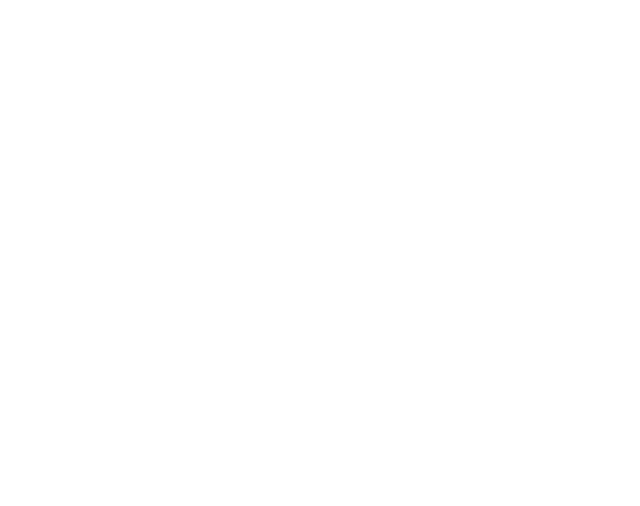
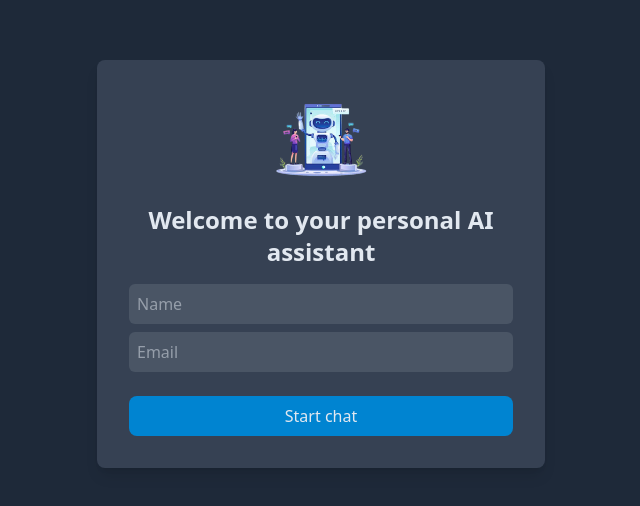
Before and after one commit to DenisTagaev/ai_chat, a Vue app in the folder ui/: page / in a window 1280 px wide. Shown: the part 136-642 px from the top of the page, without its empty margins (319-959 px from the left). Built offline with nearby package versions, Linux system fonts and the light colour scheme.

Commit message:
Home view update

```diff
--- a/ui/src/views/HomeView.vue
+++ b/ui/src/views/HomeView.vue
@@ -1,3 +1,113 @@
-<script setup lang="ts"></script>
+<script setup lang="ts">
+    import { ref, type Ref } from 'vue';
+    import chatImage from '../assets/pngtree-chatbot-messenger-concept-design-man-and-woman-chatting-using-chatbots-assistant-png-image_3829211-removebg-preview.png';
 
-<template></template>
+   const name: Ref<string, string> = ref('');
+   const email: Ref<string, string> = ref('');
+   const loading: Ref<boolean, boolean> = ref(false);
+   const error: Ref<string, string> = ref('');
+
+   function validateUserInput(name: string, email: string): string | null {
+    const trimmedName: string = name.trim();
+    const trimmedEmail: string = email.trim();
+
+    if (!trimmedName && !trimmedEmail) {
+        return "Name and email are required.";
+    }
+
+    if (!trimmedName) {
+        return "Name is required.";
+    }
+
+    if (!trimmedEmail) {
+        return "Email is required.";
+    }
+
+    if (!/^[^\s@]+@[^\s@]+\.[^\s@]+$/.test(trimmedEmail)) {
+        return "Please enter a valid email address.";
+    }
+
+    return null;
+    }
+    const createUser = async () => {
+        error.value = "";
+
+        const validationError: string | null = validateUserInput(name.value, email.value);
+
+        if (validationError) {
+            error.value = validationError;
+            return;
+        }
+
+        try {
+            loading.value = true;
+            // TODO: backend call
+        } catch {
+            error.value = "Something went wrong. Please try again.";
+        } finally {
+            loading.value = false;
+        }
+   }
+</script>
+
+<template>
+    <main class="min-h-screen flex items-center justify-center bg-gray-800 text-slate-200">
+        <section class="p-8 bg-gray-700 rounded-lg shadow-lg w-full max-w-md" aria-labelledby="page-login">
+            <img
+                :src="chatImage"
+                alt="AI bot image"
+                class="mx-auto w-24 h-24 mb-4"
+                loading="lazy"
+                decoding="async"
+            >
+            <h1
+                id="page-title"
+                class="text-2xl font-semibold mb-4 text-center text-slate-200"
+            >
+                Welcome to your personal AI assistant
+            </h1>
+            <form @submit.prevent="createUser" novalidate>
+                 <div class="mt-3">
+                    <label for="name" class="sr-only">Name</label>
+                    <input
+                        id="name"
+                        type="text"
+                        class="w-full p-2 mb-2 bg-gray-600 text-slate-200 rounded-md focus:outline-none focus:ring-2 focus:ring-sky-500"
+                        name="name"
+                        placeholder="Name"
+                        v-model.trim="name"
+                        :disabled="loading"
+                        autocomplete="name"
+                        required
+                    >
+                </div>
+
+                <div class="mb-4">
+                    <label for="email" class="sr-only">Email</label>
+                    <input
+                        id="email"
+                        type="email"
+                        class="w-full p-2 mb-2 bg-gray-600 text-slate-200 rounded-md focus:outline-none focus:ring-2 focus:ring-sky-500"
+                        name="name"
+                        placeholder="Email"
+                        :disabled="loading"
+                        v-model.trim="email"
+                        autocomplete="email"
+                        required
+                    >
+                </div>
+
+                <button
+                    type="submit"
+                    class="w-full p-2 bg-sky-600 rounded-lg font-medium transition-opacity disabled:opacity-60 disabled:cursor-not-allowed"
+                    :disabled="loading"
+                    :aria-busy="loading"
+                >
+                    {{  loading ? "Connecting to bot..." : "Start chat" }}
+                </button>
+
+                <p v-if="error" class="text-center text-rose-600 mt-3" role="alert">{{ error }}</p>
+            </form>
+        </section>
+    </main>
+</template>
```
